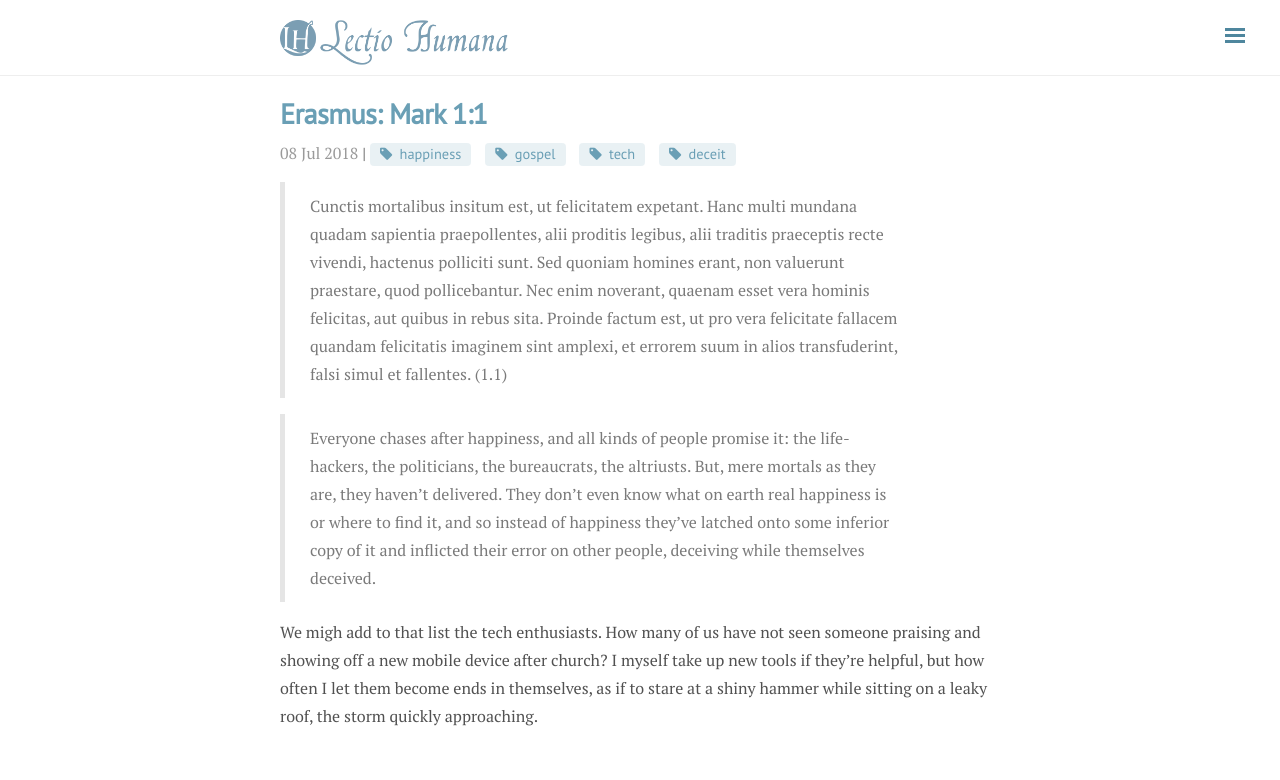
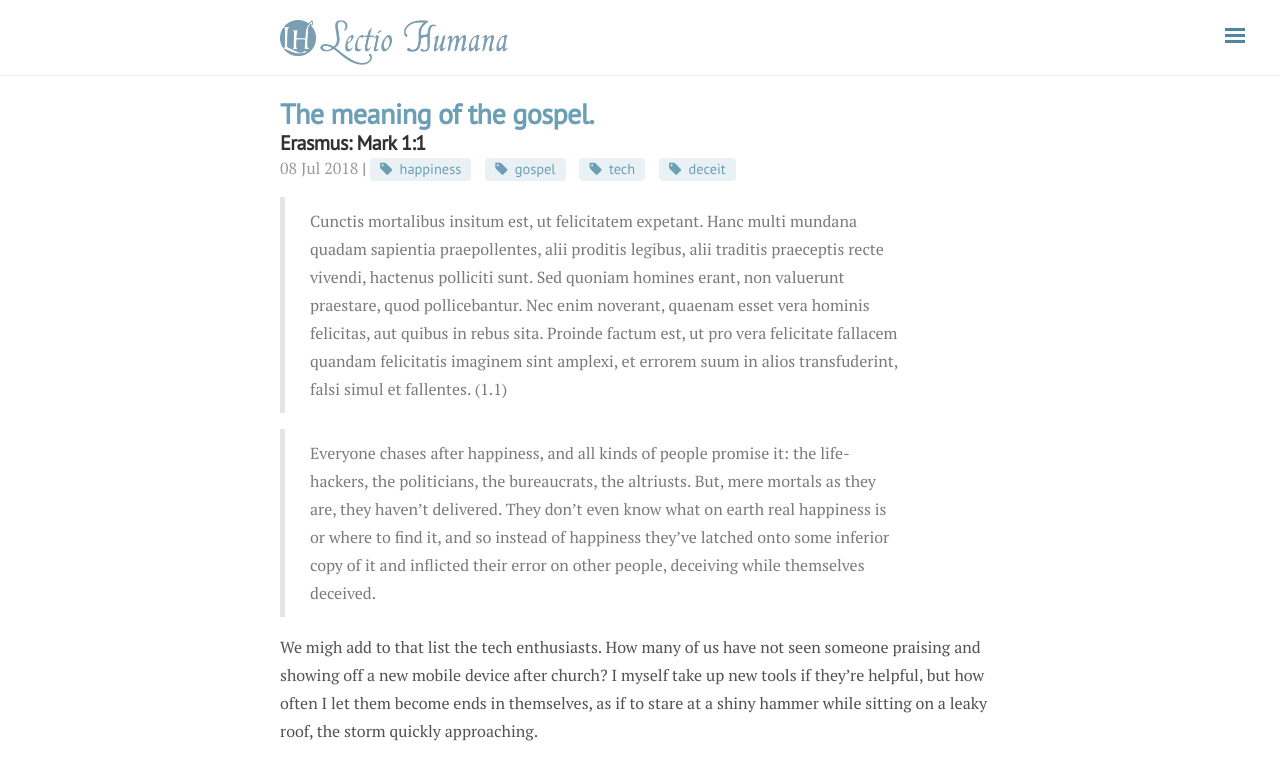
Before and after one commit to fpsvogel/lectiohumana, a Jekyll site: the page built from _posts/2018-07-08-ErasMar01.01.md, in a window 1280 px wide. Shown: the top 780 px of the page. Built offline with Jekyll 4.4.1, drawn with Linux system fonts in a browser that asks for light colours; nearby versions of some CDN libraries.

Commit message:
add subtitle

```diff
--- a/_config.yml
+++ b/_config.yml
@@ -1,7 +1,7 @@
 # Site Info
 title: Lectio Humana
-tagline: 'Lectio Humana'
-description: 'Listening to the humanists.'
+tagline: 'Lectio Humana: Listening to the humanists.'
+description: 'Daily readings of humanists. Latin, the Renaissance, things classical and Christian, and Jordan Peterson included.'
 # baseurl: "/lanyon"
 url: http://fps-vogel.github.io/read
 logo: '/public/logo.png'
@@ -53,6 +53,8 @@ tag_page: '/tags/'
 category_page: '/categories/'
 
 # Puglins
+plugins:
+  - jekyll-seo-tag
 mathjax: true # whether support mathjax
 google_analytics_token:
 disqus_short_name:
--- a/_includes/head.html
+++ b/_includes/head.html
@@ -1,4 +1,5 @@
 <head>
+  {% seo %}
   <link href="http://gmpg.org/xfn/11" rel="profile">
   <meta http-equiv="X-UA-Compatible" content="IE=edge">
   <meta http-equiv="content-type" content="text/html; charset=utf-8">
--- a/_includes/sidebar.html
+++ b/_includes/sidebar.html
@@ -6,7 +6,7 @@
 <div class="sidebar" id="sidebar">
   <div class="sidebar-item">
     <div class="sidebar-personal-info-section">
-      <p>{{ site.description }}</p>
+      <p>Listening to the humanists.</p>
     </div>
   </div>
   <nav class="sidebar-nav">
--- a/_layouts/post.html
+++ b/_layouts/post.html
@@ -3,7 +3,8 @@ layout: default
 ---
 
 <div class="post">
-  <h1 class="post-title">{{ page.title }}</h1>
+  <h1 class="post-title">{{ page.subtitle }}</h1>
+  <h2 class="post-subtitle">{{ page.title }}</h2>
   <span class="post-date">{{ page.date | date_to_string }}</span>
   {% if page.tags %} |
   {% for tag in page.tags %}
--- a/_scss/component/_post.scss
+++ b/_scss/component/_post.scss
@@ -31,6 +31,11 @@
     margin-top: -.5rem;
     margin-bottom: 0rem;
     color: $post-date-color;
+  }
+
+  .post-subtitle {
+    margin-top: -.5rem;
+	margin-bottom: 0rem;
   }
 
   .post-more {
```
Also changed, not shown: _posts/2018-07-30-PetersonPers15.03.md (+1 -1 lines).
